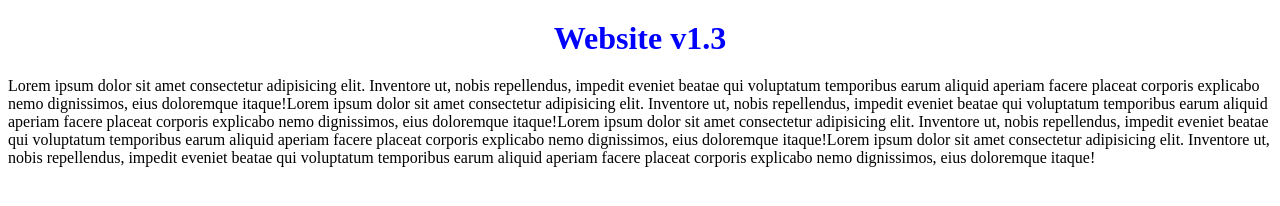
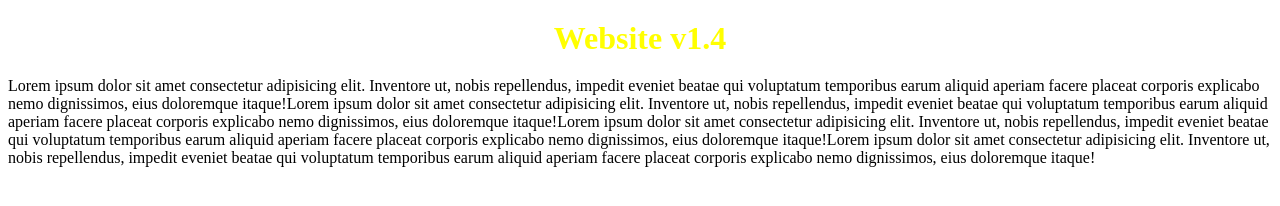
Before and after one commit to pranaygupta1988/webapp1, a plain HTML site: page index.html in a window 1280 px wide. Drawn offline with Linux system fonts and the light colour scheme.

Commit message:
version 1.4

```diff
--- a/index.html
+++ b/index.html
@@ -11,12 +11,12 @@
       h1 {
         text-align: center;
         margin: 20px;
-        color: blue;
+        color: yellow;
       }
     </style>
   </head>
   <body>
-    <h1>Website v1.3</h1>
+    <h1>Website v1.4</h1>
     <div>
       Lorem ipsum dolor sit amet consectetur adipisicing elit. Inventore ut,
       nobis repellendus, impedit eveniet beatae qui voluptatum temporibus earum
```
